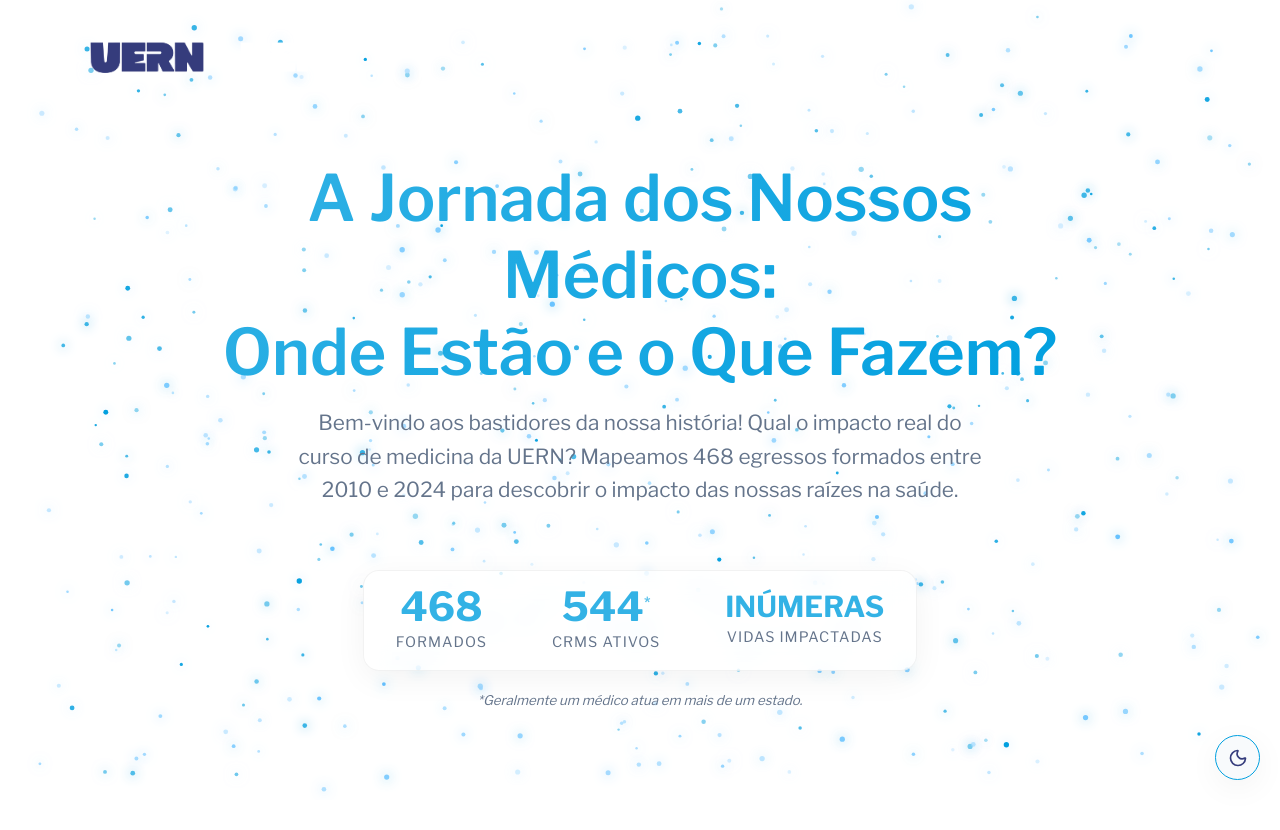
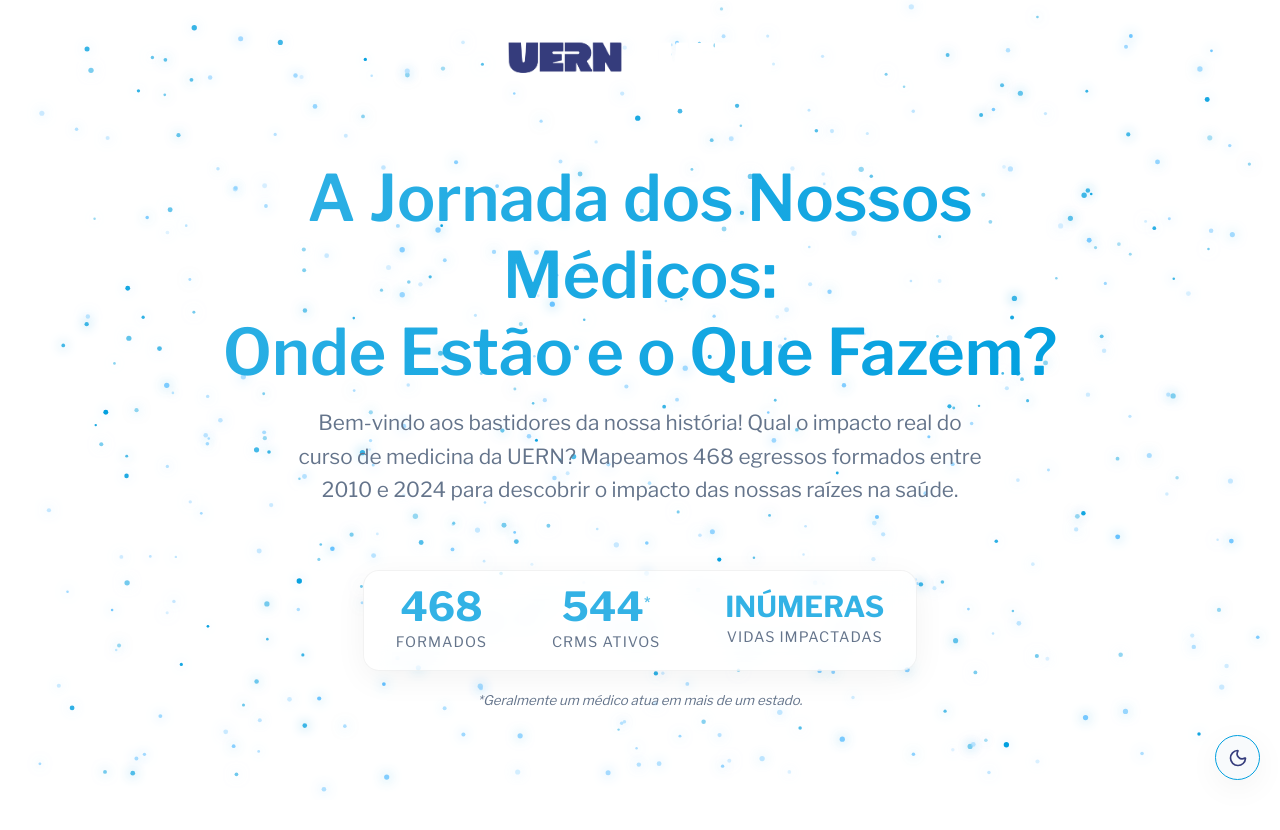
Before and after one commit to caiofeliperb/caiofeliperb.github.io, a React (Vite) app: page / in a window 1280 px wide. Shown: the top 830 px of the page. Built offline with nearby package versions, Linux system fonts and the light colour scheme.

Commit message:
Fix: Centered UERN logo on Hero header and double checked favicon mapping

```diff
--- a/src/App.jsx
+++ b/src/App.jsx
@@ -24,7 +24,7 @@
     <DataProvider>
       <main className="app-main">
         {/* Top Navigation for Logo changing based on color-scheme */}
-        <header className="app-header" style={{ position: 'absolute', top: 0, left: 0, right: 0, padding: '1.5rem var(--content-padding)', zIndex: 100, display: 'flex', maxWidth: 'var(--max-width)', margin: '0 auto', width: '100%' }}>
+        <header className="app-header" style={{ position: 'absolute', top: 0, left: 0, right: 0, padding: '1.5rem var(--content-padding)', zIndex: 100, display: 'flex', justifyContent: 'center', alignItems: 'center', width: '100%' }}>
           <img src={logoLight} alt="Logotipo UERN" className="logo-light" style={{ width: '150px', height: 'auto', objectFit: 'contain' }} />
           <img src={logoDark} alt="Logotipo UERN" className="logo-dark" style={{ width: '150px', height: 'auto', objectFit: 'contain' }} />
         </header>
```
